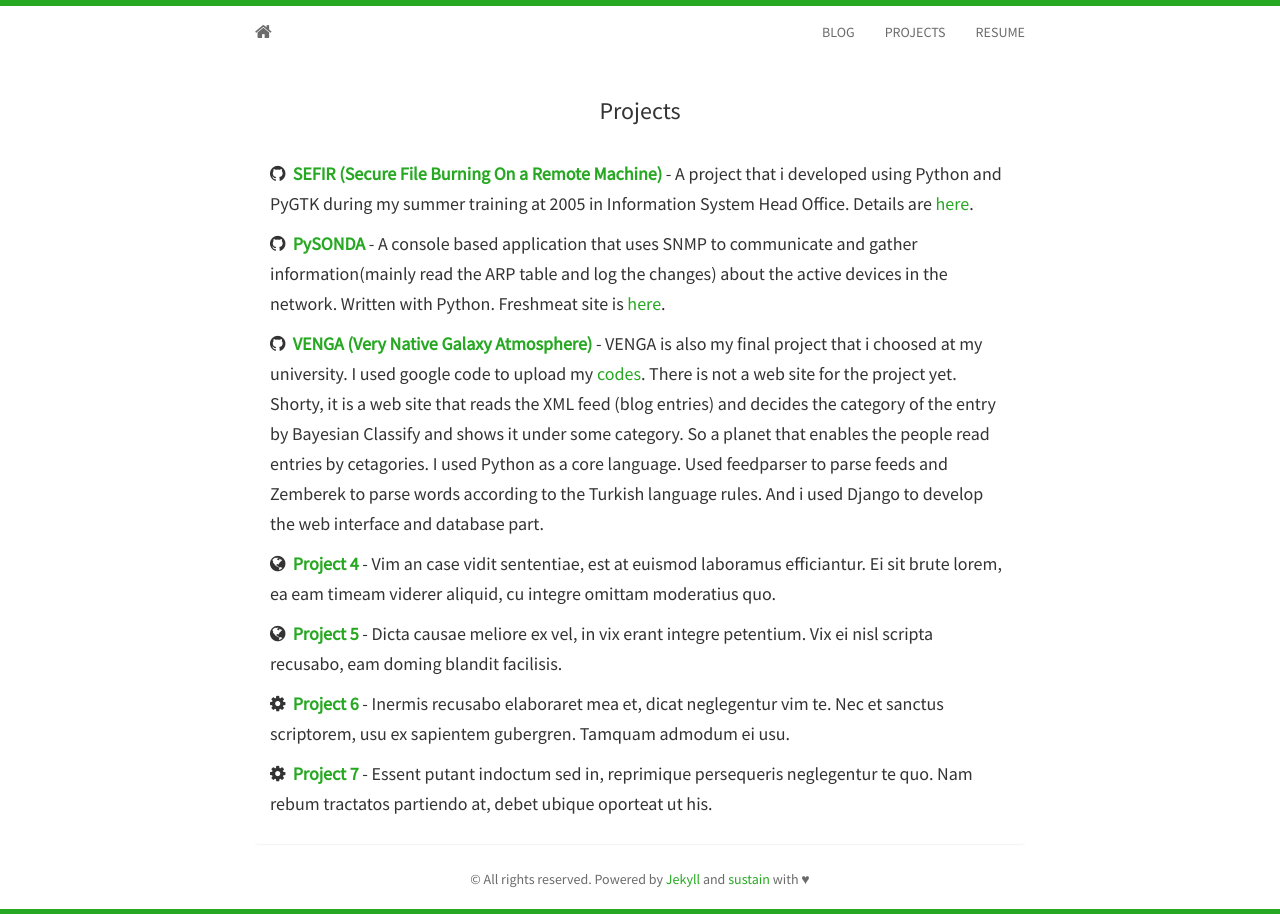
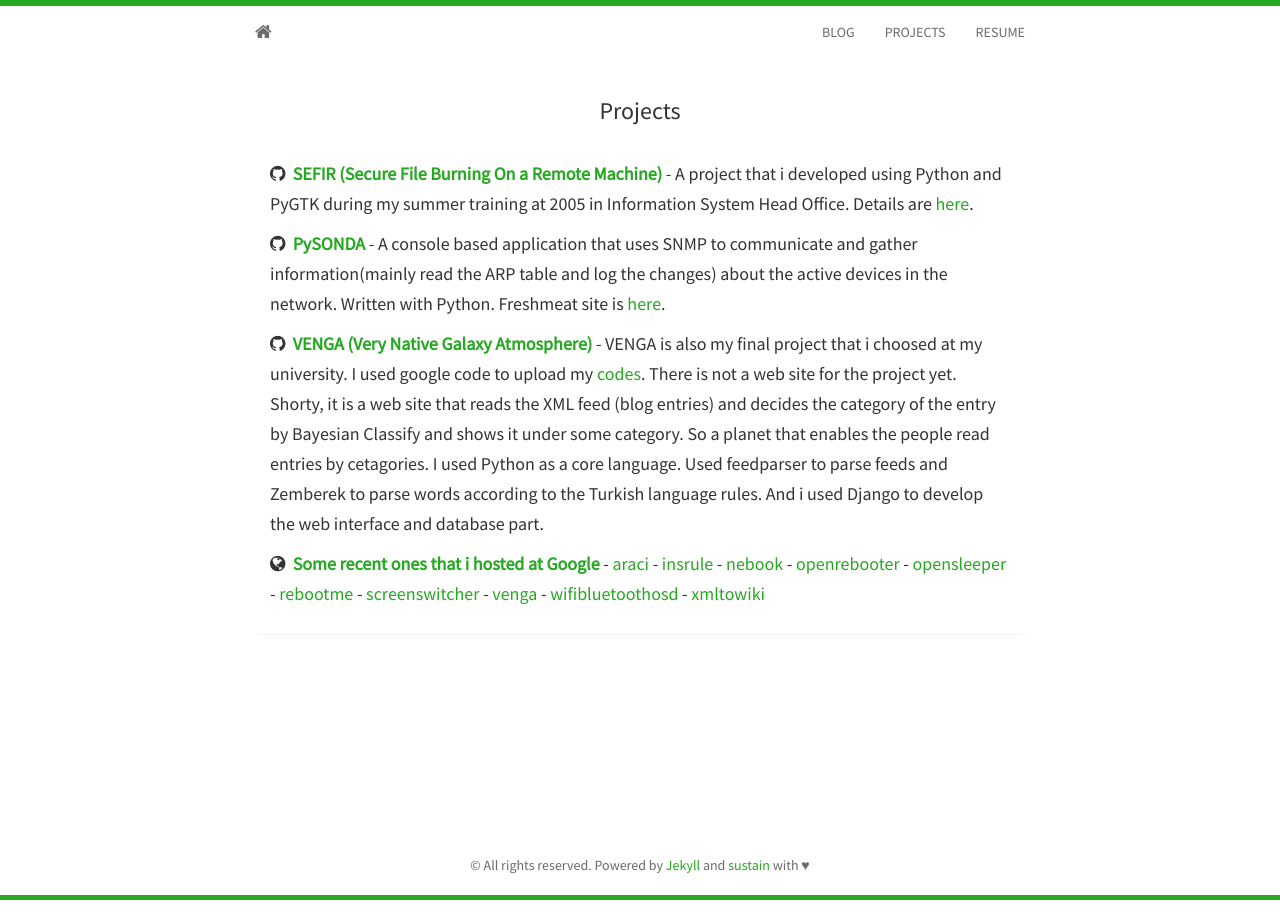
Before and after one commit to oguzy/oguzy.github.io, a Jekyll site: the page built from projects.html, in a window 1280 px wide. Built offline with Jekyll 4.4.1, drawn with Linux system fonts in a browser that asks for light colours; nearby versions of some CDN libraries; Markdown is read by kramdown in place of the engine named in the settings.

Commit message:
projects updated

```diff
--- a/_includes/projects.html
+++ b/_includes/projects.html
@@ -17,26 +17,18 @@
 			- VENGA is also my final project that i choosed at my university. I used google code to upload my <a href="http://code.google.com/p/venga/">codes</a>. There is not a web site for the project yet. Shorty, it is a web site that reads the XML feed (blog entries) and decides the category of the entry by Bayesian Classify and shows it under some category. So a planet that enables the people read entries by cetagories. I used Python as a core language. Used feedparser to parse feeds and Zemberek to parse words according to the Turkish language rules. And i used Django to develop the web interface and database part.
 		</h5>
 		<h5>
-			<i class="fa fa-globe"></i>&nbsp;&nbsp;<strong><a href="#">Project 4</a></strong>
-			- Vim an case vidit sententiae, est at euismod laboramus efficiantur. Ei sit brute lorem,
-			ea eam timeam viderer aliquid, cu integre omittam moderatius quo.
+			<i class="fa fa-globe"></i>&nbsp;&nbsp;<strong><a href="#">Some recent ones that i hosted at Google</a></strong>
+			- <a href="http://code.google.com/p/araci/">araci</a>
+    			- <a href="http://code.google.com/p/insrule/">insrule</a>
+    			- <a href="http://code.google.com/p/nebook/">nebook</a>
+    			- <a href="http://code.google.com/p/openrebooter/">openrebooter</a>
+    			- <a href="http://code.google.com/p/opensleeper/">opensleeper</a>
+    			- <a href="http://code.google.com/p/rebootme/">rebootme</a>
+    			- <a href="http://code.google.com/p/screenswitcher/">screenswitcher</a>
+    			- <a href="http://code.google.com/p/venga/">venga</a>
+    			- <a href="http://code.google.com/p/wifibluetoothosd/">wifibluetoothosd</a>
+    			- <a href="http://code.google.com/p/xmltowiki/">xmltowiki</a>
 		</h5>
-		<h5>
-			<i class="fa fa-globe"></i>&nbsp;&nbsp;<strong><a href="#">Project 5</a></strong>
-			- Dicta causae meliore ex vel, in vix erant integre petentium. Vix ei nisl scripta recusabo,
-			eam doming blandit facilisis.
-		</h5>
-		<h5>
-			<i class="fa fa-cog"></i>&nbsp;&nbsp;<strong><a href="#">Project 6</a></strong>
-			- Inermis recusabo elaboraret mea et, dicat neglegentur vim te. Nec et sanctus scriptorem,
-			usu ex sapientem gubergren. Tamquam admodum ei usu.
-		</h5>
-		<h5>
-			<i class="fa fa-cog"></i>&nbsp;&nbsp;<strong><a href="#">Project 7</a></strong>
-			- Essent putant indoctum sed in, reprimique persequeris neglegentur te quo. Nam rebum
-			tractatos partiendo at, debet ubique oporteat ut his.
-		</h5>
-
 
     </div>
   </div>
```
